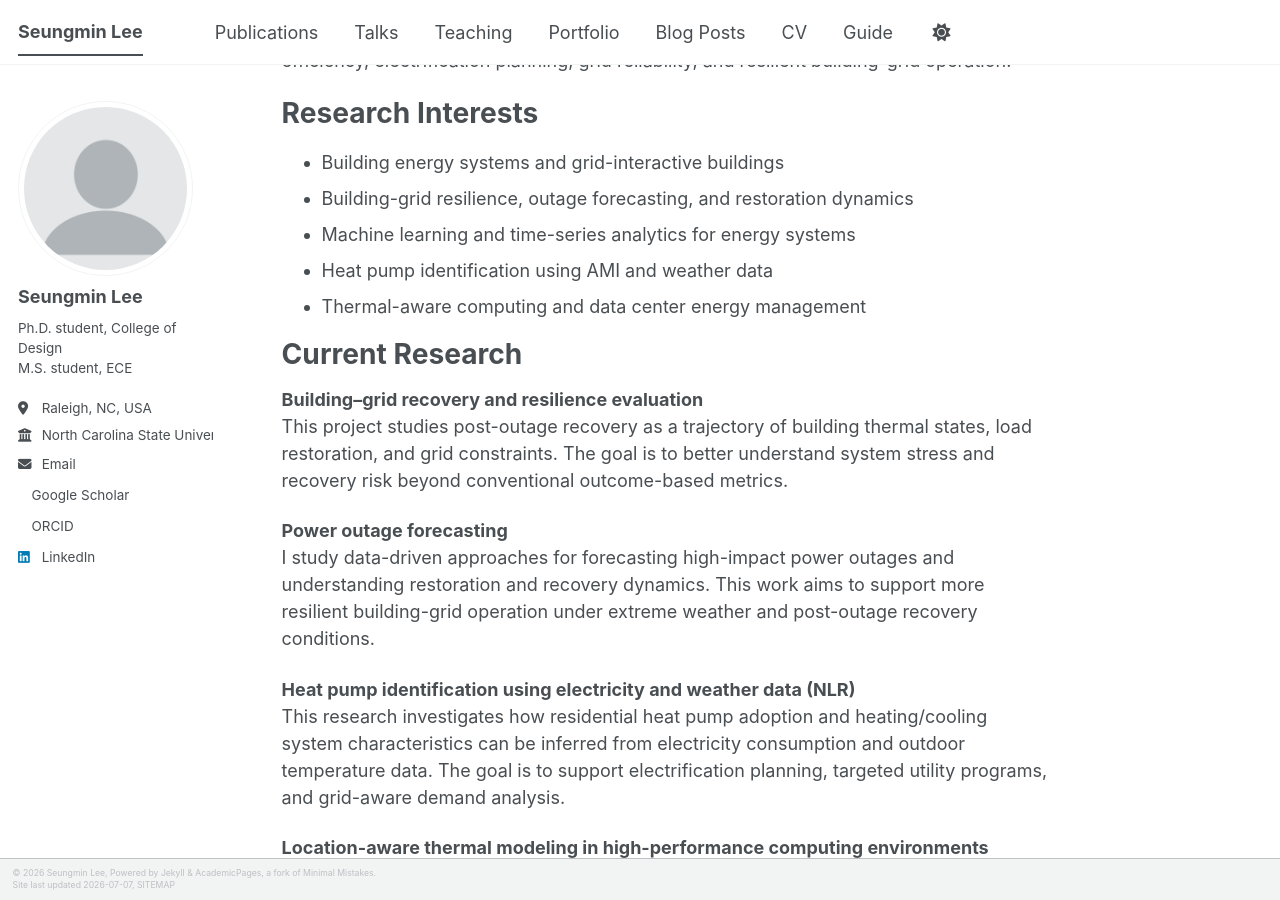
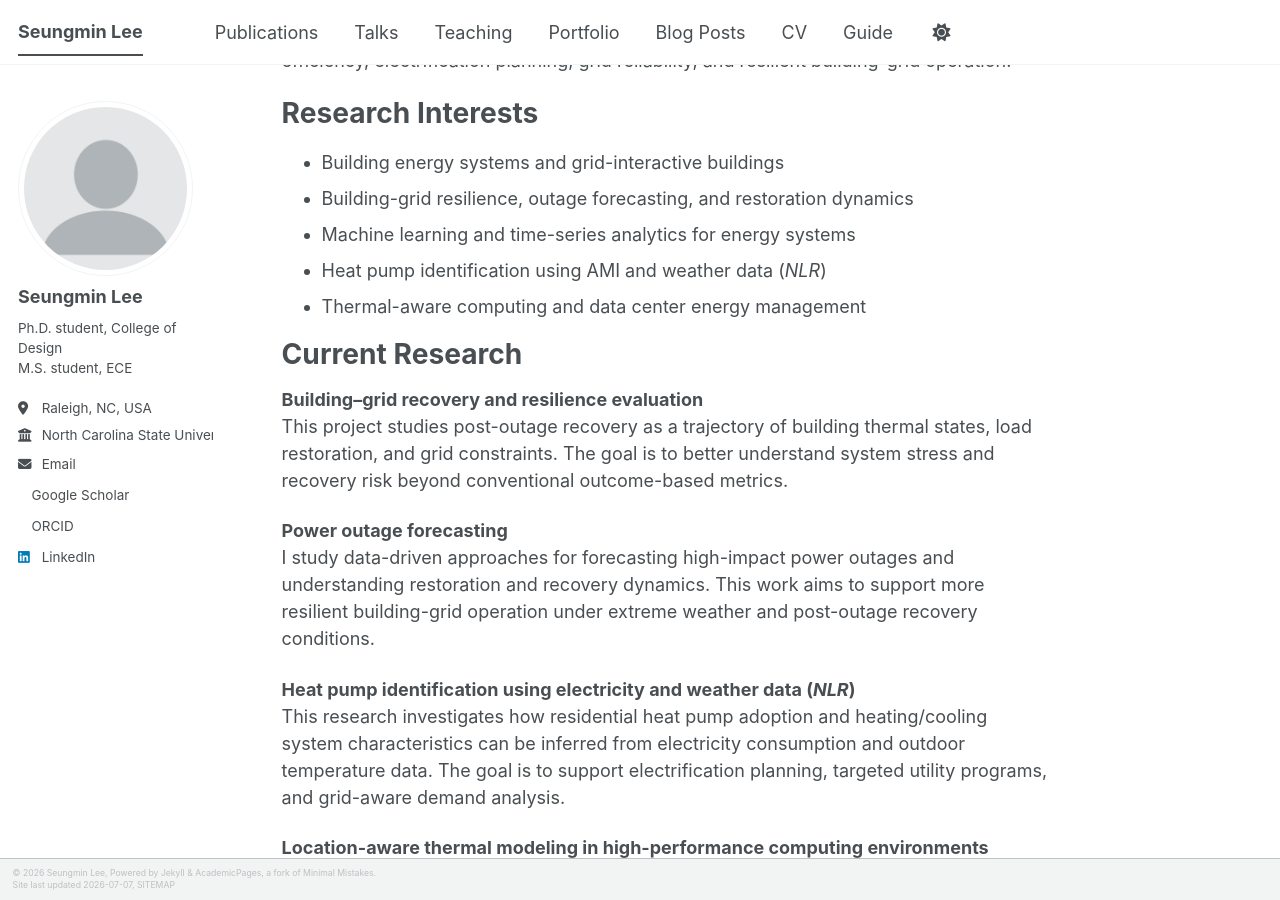
Before and after one commit to seungmi-nii/seungmi-nii.github.io, a Jekyll site: the page built from _pages/about.md, in a window 1280 px wide and 900 px high, scrolled down 467 px. Built offline with Jekyll 4.4.1, drawn with Linux system fonts in a browser that asks for light colours; a style sheet for code colours, icons or effects is not loaded.

Commit message:
Refine heat pump identification section in about.md
Updated formatting for heat pump identification section and clarified its description.

```diff
--- a/_pages/about.md
+++ b/_pages/about.md
@@ -19,7 +19,7 @@ Research Interests
 - Building energy systems and grid-interactive buildings
 - Building-grid resilience, outage forecasting, and restoration dynamics
 - Machine learning and time-series analytics for energy systems
-- Heat pump identification using AMI and weather data
+- Heat pump identification using AMI and weather data (*NLR*)
 - Thermal-aware computing and data center energy management
 
 Current Research
@@ -31,7 +31,7 @@ This project studies post-outage recovery as a trajectory of building thermal st
 **Power outage forecasting**
 I study data-driven approaches for forecasting high-impact power outages and understanding restoration and recovery dynamics. This work aims to support more resilient building-grid operation under extreme weather and post-outage recovery conditions.
 
-**Heat pump identification using electricity and weather data (NLR)**
+**Heat pump identification using electricity and weather data (*NLR*)**
 This research investigates how residential heat pump adoption and heating/cooling system characteristics can be inferred from electricity consumption and outdoor temperature data. The goal is to support electrification planning, targeted utility programs, and grid-aware demand analysis.
 
 **Location-aware thermal modeling in high-performance computing environments**
```
